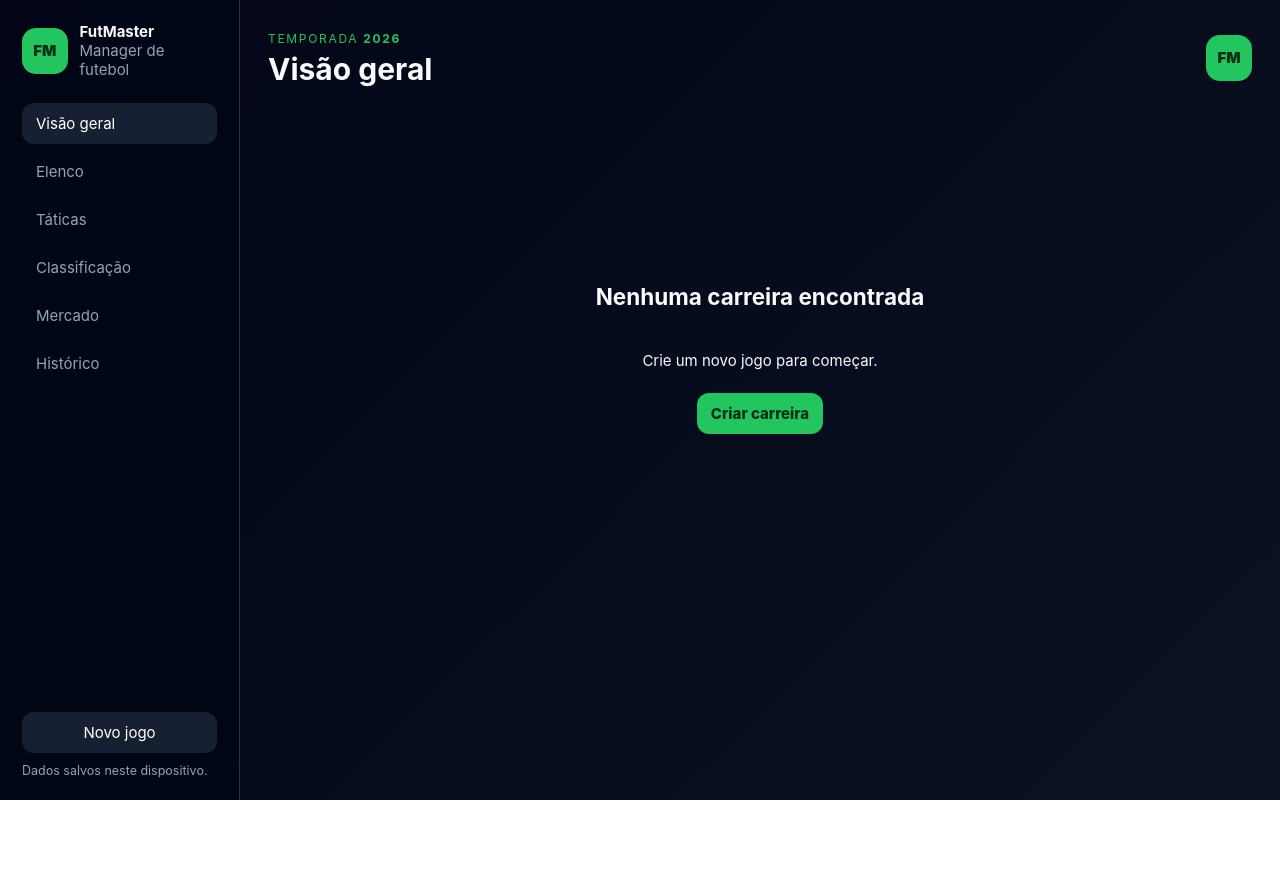
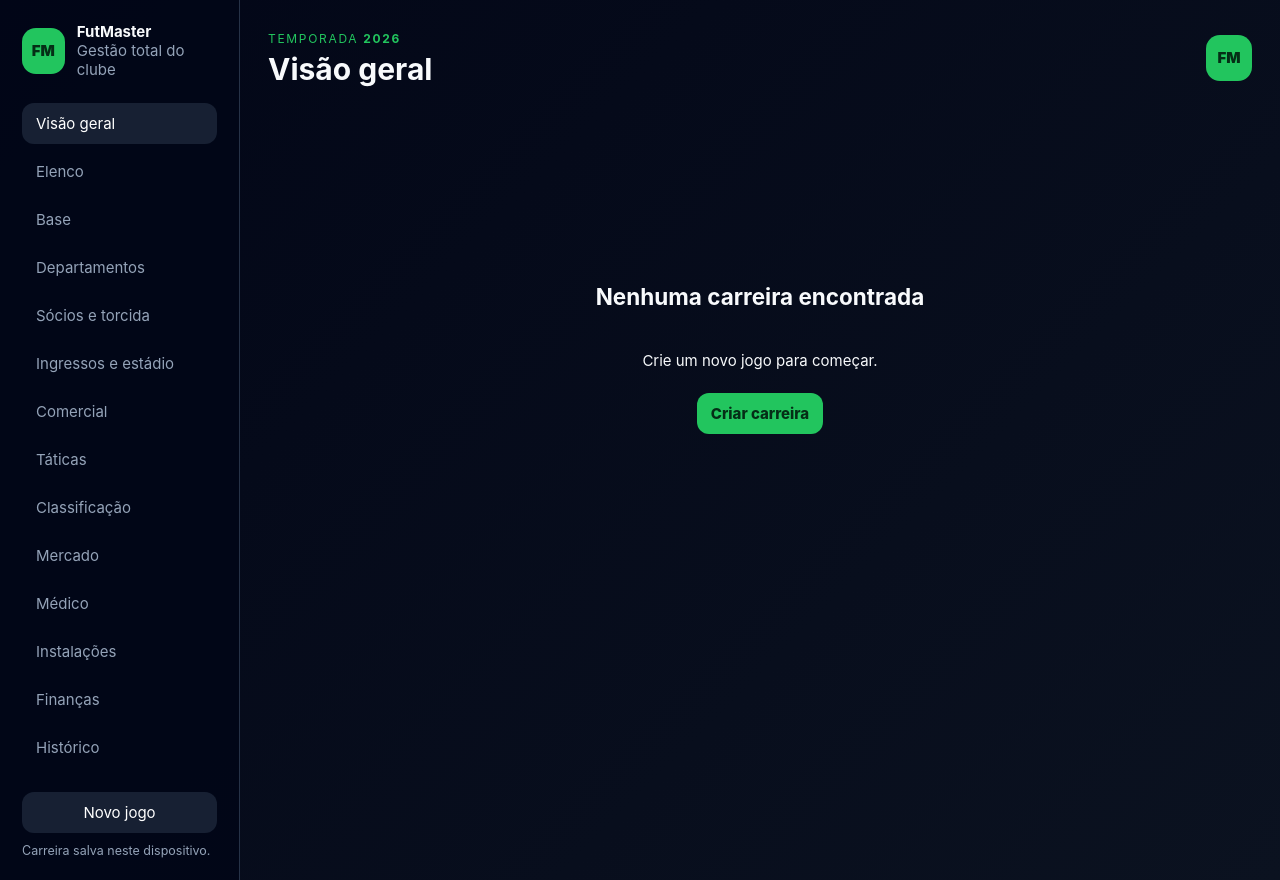
Before and after one commit to Camillox2/Prototype, a website: page futmaster/www/index.html in a window 1280 px wide. Before the commit the page ends 800 px from the top, so only its background shows below. Drawn offline with Linux system fonts and the light colour scheme.

Commit message:
feat: amplia navegação para gestão completa do clube

```diff
--- a/futmaster/www/index.html
+++ b/futmaster/www/index.html
@@ -4,7 +4,7 @@
   <meta charset="utf-8" />
   <meta name="viewport" content="width=device-width, initial-scale=1, viewport-fit=cover" />
   <meta name="theme-color" content="#0f172a" />
-  <meta name="description" content="FutMaster, um protótipo original de gerenciamento de futebol para navegador e celular." />
+  <meta name="description" content="FutMaster, manager de futebol para Web/PWA e Android." />
   <meta name="mobile-web-app-capable" content="yes" />
   <link rel="manifest" href="manifest.webmanifest" />
   <link rel="stylesheet" href="styles.css" />
@@ -13,16 +13,24 @@
 <body>
   <div class="app-shell">
     <aside class="sidebar" aria-label="Navegação principal">
-      <div class="brand"><div class="brand-mark">FM</div><div><strong>FutMaster</strong><span>Manager de futebol</span></div></div>
+      <div class="brand"><div class="brand-mark">FM</div><div><strong>FutMaster</strong><span>Gestão total do clube</span></div></div>
       <nav class="nav-list">
         <button class="nav-item active" data-view="dashboard">Visão geral</button>
         <button class="nav-item" data-view="squad">Elenco</button>
+        <button class="nav-item" data-view="academy">Base</button>
+        <button class="nav-item" data-view="staff">Departamentos</button>
+        <button class="nav-item" data-view="fans">Sócios e torcida</button>
+        <button class="nav-item" data-view="stadium">Ingressos e estádio</button>
+        <button class="nav-item" data-view="commercial">Comercial</button>
         <button class="nav-item" data-view="tactics">Táticas</button>
         <button class="nav-item" data-view="league">Classificação</button>
         <button class="nav-item" data-view="transfers">Mercado</button>
+        <button class="nav-item" data-view="medical">Médico</button>
+        <button class="nav-item" data-view="facilities">Instalações</button>
+        <button class="nav-item" data-view="finance">Finanças</button>
         <button class="nav-item" data-view="history">Histórico</button>
       </nav>
-      <div class="sidebar-footer"><button id="new-game-button" class="secondary-button">Novo jogo</button><small>Dados salvos neste dispositivo.</small></div>
+      <div class="sidebar-footer"><button id="new-game-button" class="secondary-button">Novo jogo</button><small>Carreira salva neste dispositivo.</small></div>
     </aside>
     <main class="main-content">
       <header class="topbar"><div><span class="eyebrow">Temporada <strong id="season-label">2026</strong></span><h1 id="page-title">Visão geral</h1></div><div class="club-badge" id="club-badge" aria-label="Clube controlado"></div></header>
@@ -31,13 +39,12 @@
   </div>
   <dialog id="new-game-dialog">
     <form method="dialog" class="dialog-card" id="new-game-form">
-      <div><span class="eyebrow">Começar carreira</span><h2>Escolha seu clube</h2><p>Os clubes desta demonstração são fictícios. O importador do patch fica separado no repositório.</p></div>
+      <div><span class="eyebrow">Começar carreira</span><h2>Escolha seu clube</h2><p>Você poderá administrar tudo manualmente ou contratar diretores para assumir departamentos.</p></div>
       <label>Nome do treinador<input id="manager-name" name="manager" maxlength="30" value="Vitor Camillo" required /></label>
       <label>Clube<select id="club-select" name="club"></select></label>
       <div class="dialog-actions"><button value="cancel" class="secondary-button">Cancelar</button><button value="default" id="start-game-button" class="primary-button">Iniciar carreira</button></div>
     </form>
   </dialog>
-  <template id="empty-state-template"><div class="empty-state"><h2>Nenhuma carreira encontrada</h2><p>Crie um novo jogo para começar.</p><button class="primary-button" data-action="open-new-game">Criar carreira</button></div></template>
   <script src="app.js" defer></script>
   <script>if ('serviceWorker' in navigator) window.addEventListener('load', () => navigator.serviceWorker.register('sw.js'));</script>
 </body>
```
